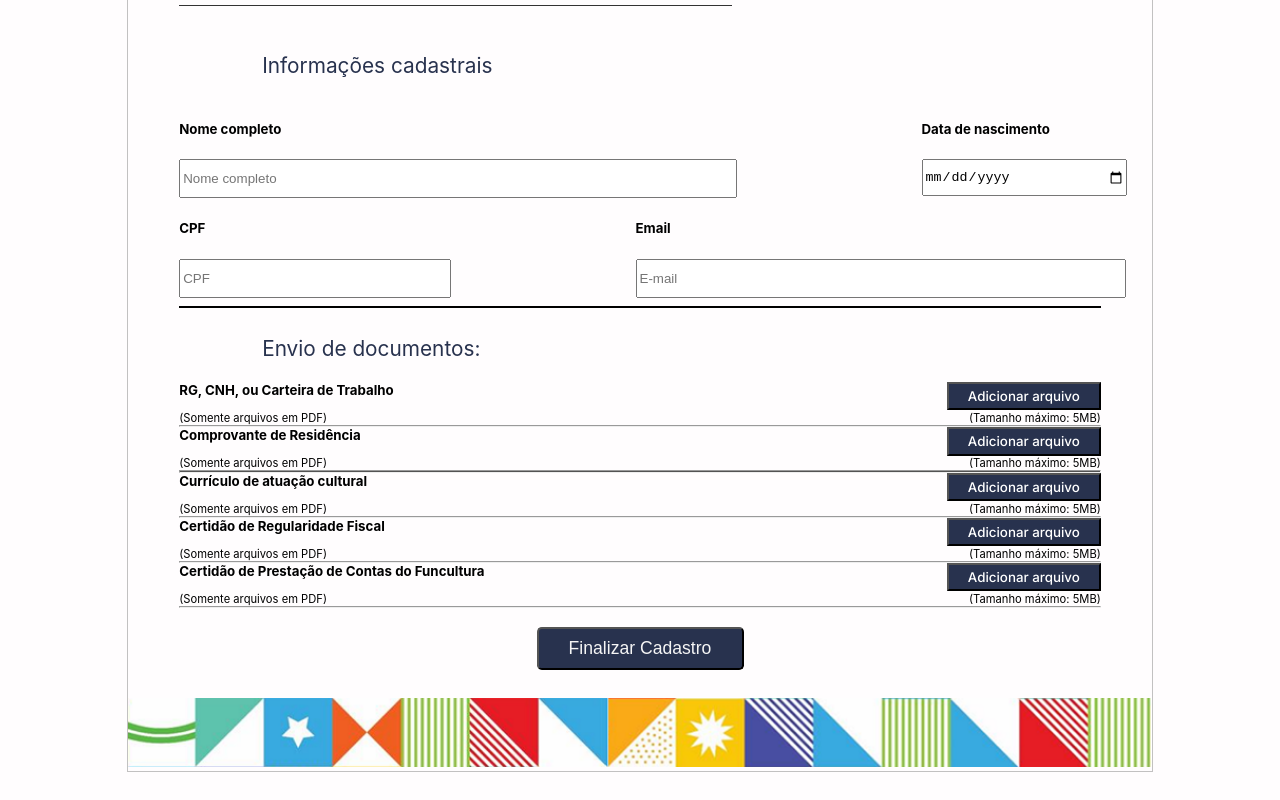
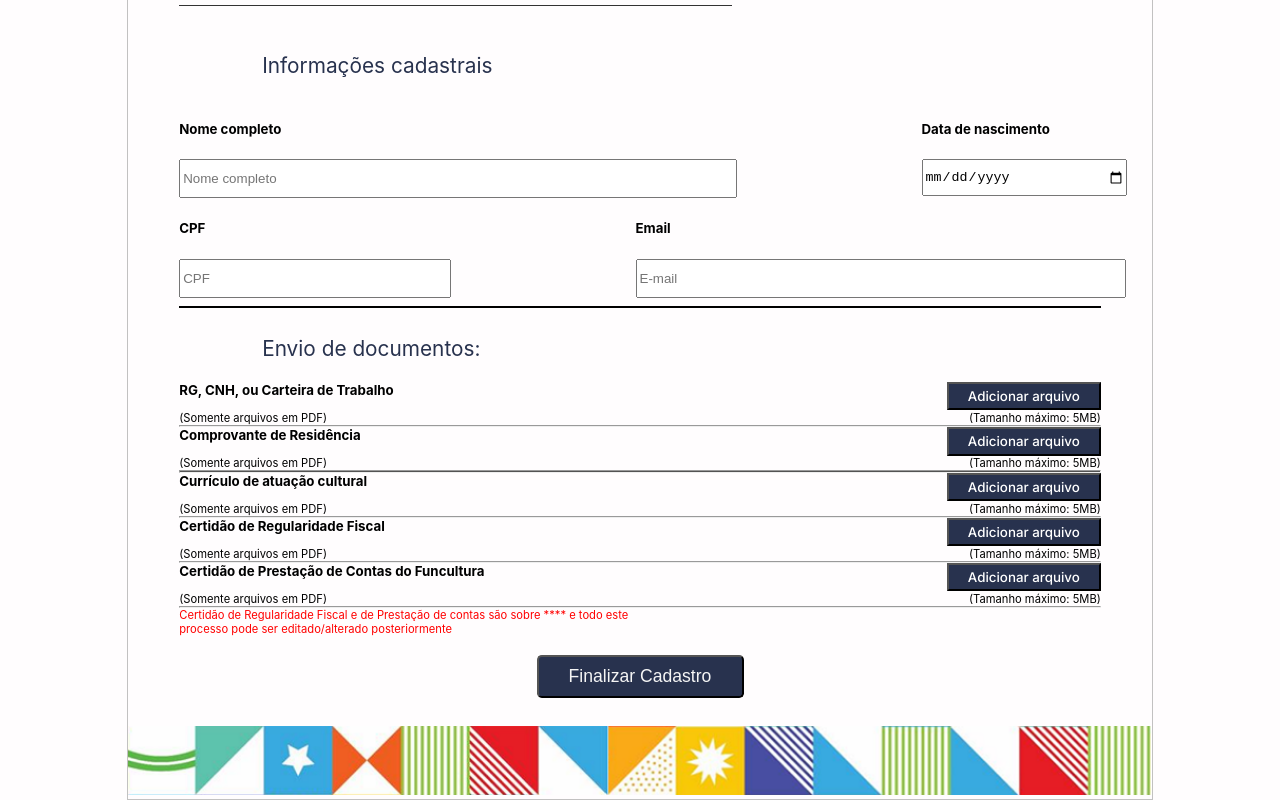
Before and after one commit to AntonioLopes21/Funcultura_Front_End, a React (Create React App) app in the folder fundarpe/: page /formsPessoaFisica in a window 1280 px wide. Shown: the part 329-1129 px from the top of the page. Before the commit the page ends 1101 px from the top, so only its background shows below. Built offline with nearby package versions, Linux system fonts and the light colour scheme.

Commit message:
adicionando mensagem de instrução na tela de cadastro de pf

```diff
--- a/fundarpe/src/pages/PFFormsPage/PFFormsPage.css
+++ b/fundarpe/src/pages/PFFormsPage/PFFormsPage.css
@@ -127,6 +127,14 @@
     font-family: 'Inter', sans-serif;
 }
 
+.paragrafo_explicacao {
+    width: 50%;
+}
+
+.paragrafo_info {
+    color: red;
+}
+
 .btn_cadastro_div {
     display: flex;
     justify-content: center;
--- a/fundarpe/src/pages/PFFormsPage/PFFormsPage.jsx
+++ b/fundarpe/src/pages/PFFormsPage/PFFormsPage.jsx
@@ -58,7 +58,7 @@ function PFFormsPage() {
 
                             </div>
 
-                            <hr className="documentos_para_envio_line"/>
+                            <hr className="documentos_para_envio_line" />
                             <div className="documentos_para_envio_campos_identidade">
                                 <div className="documentos_para_envio_campos_identidade_esquerda">
                                     <h5>Comprovante de Residência</h5>
@@ -71,7 +71,7 @@ function PFFormsPage() {
 
                             </div>
 
-                            <hr className="documentos_para_envio_line"/><div className="documentos_para_envio_campos_identidade">
+                            <hr className="documentos_para_envio_line" /><div className="documentos_para_envio_campos_identidade">
                                 <div className="documentos_para_envio_campos_identidade_esquerda">
                                     <h5>Currículo de atuação cultural</h5>
                                     <p>(Somente arquivos em PDF)</p>
@@ -83,7 +83,7 @@ function PFFormsPage() {
 
                             </div>
 
-                            <hr className="documentos_para_envio_line"/><div className="documentos_para_envio_campos_identidade">
+                            <hr className="documentos_para_envio_line" /><div className="documentos_para_envio_campos_identidade">
                                 <div className="documentos_para_envio_campos_identidade_esquerda">
                                     <h5>Certidão de Regularidade Fiscal</h5>
                                     <p>(Somente arquivos em PDF)</p>
@@ -94,7 +94,7 @@ function PFFormsPage() {
                                 </div>
 
                             </div>
-                            <hr className="documentos_para_envio_line"/>
+                            <hr className="documentos_para_envio_line" />
 
                             <div className="documentos_para_envio_campos_identidade">
                                 <div className="documentos_para_envio_campos_identidade_esquerda">
@@ -107,7 +107,11 @@ function PFFormsPage() {
                                 </div>
 
                             </div>
-                            <hr className="documentos_para_envio_line"/>
+                            <hr className="documentos_para_envio_line" />
+                            <div className="paragrafo_explicacao">
+                                <p className="paragrafo_info">Certidão de Regularidade Fiscal e de Prestação de contas são sobre **** e todo este processo pode ser editado/alterado posteriormente</p>
+
+                            </div>
                         </div>
                         <div className="btn_cadastro_div">
                             <button type="submit" className="btn_cadastro">Finalizar Cadastro</button>
```
Also changed, not shown: fundarpe/src/pages/PJFormsPage/PJFormsPage.css (line endings or trailing spaces).
